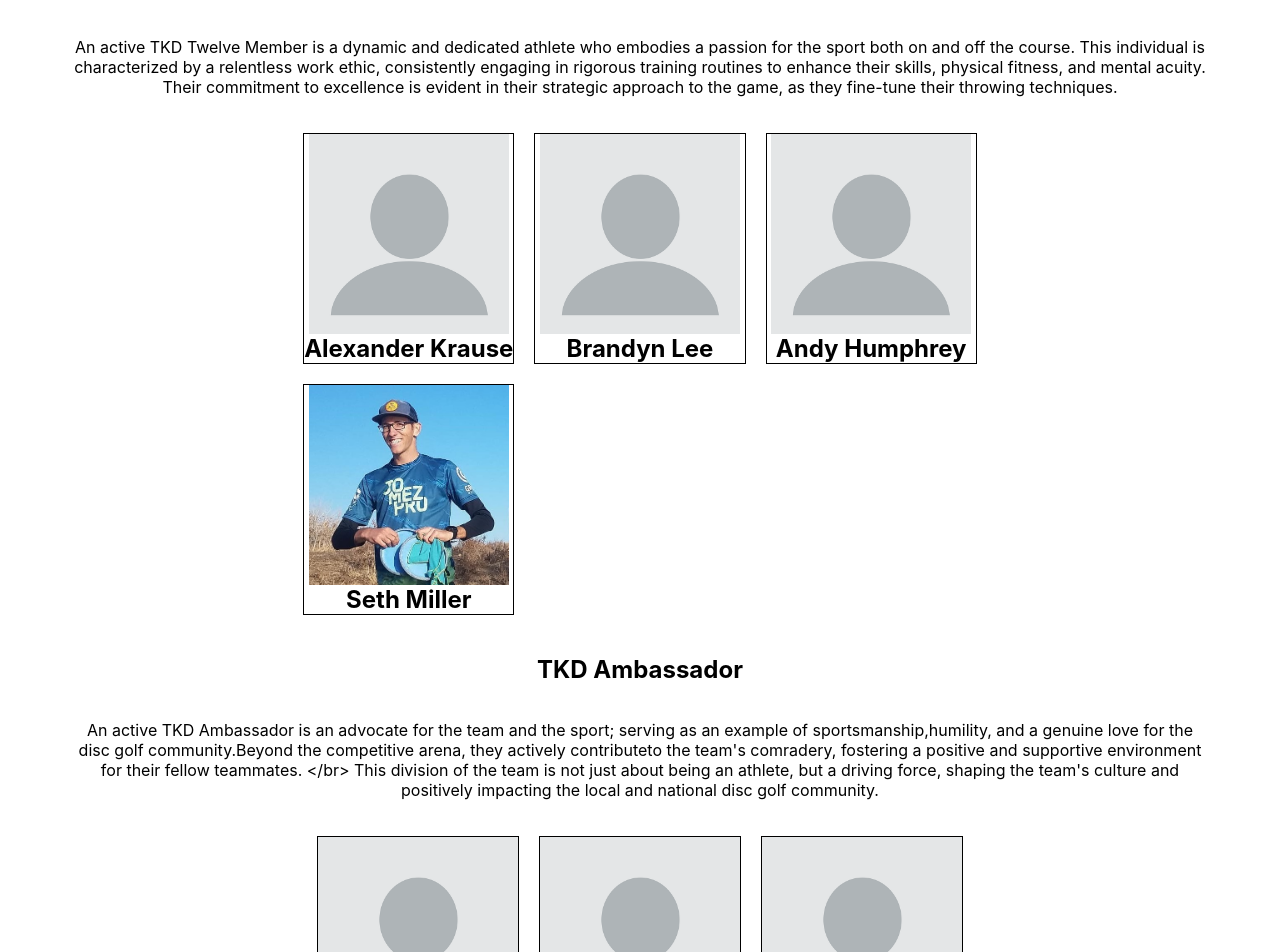
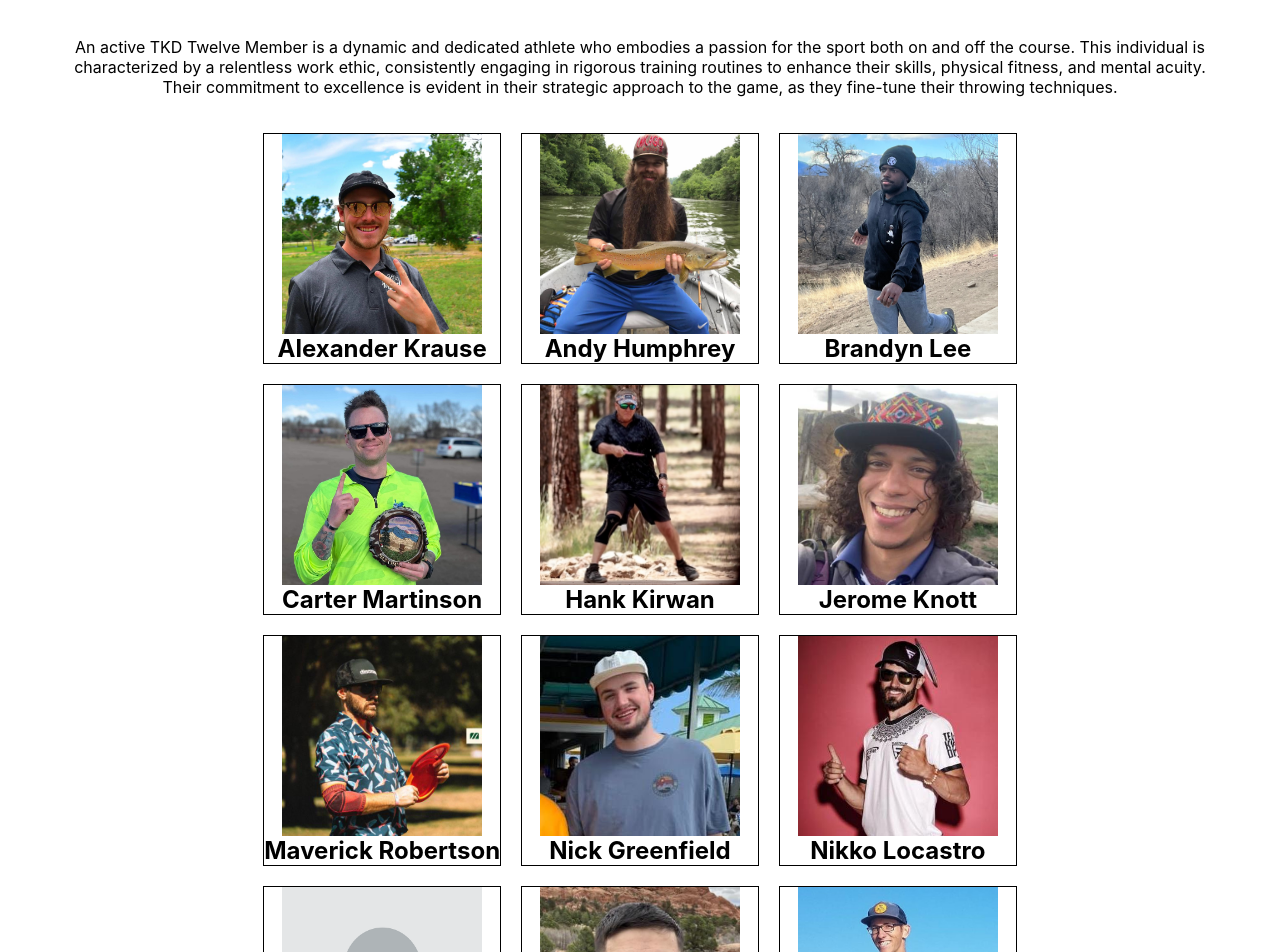
Before and after one commit to millerado/tkd-roster, a React (Create React App) app: page / in a window 1280 px wide. Shown: the part 220-1172 px from the top of the page. Built offline with nearby package versions, Linux system fonts and the light colour scheme.

Commit message:
updated tkd 12 info

```diff
--- a/src/teamData.js
+++ b/src/teamData.js
@@ -11,27 +11,92 @@
   name: 'Alexander Krause',
   pdga: '100061',
   divison: 'MPO',
-  favEvent: 'The Harvest',
-  favCourse: 'Pueblo City Park',
-  picture: null,
+  favEvent: '',
+  favCourse: '',
+  picture: 'alex-krause-headshot.jpg',
 };
 
 const andyHumphrey = {
   name: 'Andy Humphrey',
   pdga: '241249',
   divison: 'MA1',
-  favEvent: 'The Harvest',
-  favCourse: 'Pueblo City Park',
-  picture: null,
+  favEvent: '',
+  favCourse: '',
+  picture: 'andy-humphrey-headshot.jpg',
 };
 
 const brandynLee = {
   name: 'Brandyn Lee',
   pdga: '146785',
   divison: 'MA1',
-  favEvent: 'The Harvest',
-  favCourse: 'Pueblo City Park',
+  favEvent: '',
+  favCourse: '',
+  picture: 'brandyn-lee-headshot.jpg',
+};
+
+const carterMartinson = {
+  name: 'Carter Martinson',
+  pdga: '202817',
+  divison: 'MA2',
+  favEvent: '',
+  favCourse: '',
+  picture: 'carter-martinson-headshot.jpg',
+};
+const hankKirwan = {
+  name: 'Hank Kirwan',
+  pdga: '9059',
+  divison: 'MP40',
+  favEvent: '',
+  favCourse: '',
+  picture: 'hank-kirwan-headshot.jpg',
+};
+const jeromeKnott = {
+  name: 'Jerome Knott',
+  pdga: '42369',
+  divison: 'MPO',
+  favEvent: '',
+  favCourse: '',
+  picture: 'jerome-knott-headshot.jpg',
+};
+const maverickRobertson = {
+  name: 'Maverick Robertson',
+  pdga: '65118',
+  divison: 'MPO',
+  favEvent: '',
+  favCourse: '',
+  picture: 'maverick-robertson-headshot.jpg',
+};
+const nickGreenfield = {
+  name: 'Nick Greenfield',
+  pdga: '96947',
+  divison: 'MA1',
+  favEvent: '',
+  favCourse: '',
+  picture: 'nick-greenfield-headshot.jpg',
+};
+const nikkoLocastro = {
+  name: 'Nikko Locastro',
+  pdga: '11534',
+  divison: 'MPO',
+  favEvent: '',
+  favCourse: '',
+  picture: 'nikko-locastro-headshot.jpg',
+};
+const noahVialpando = {
+  name: 'Noah Vialpando',
+  pdga: '100966',
+  divison: 'MA1',
+  favEvent: '',
+  favCourse: '',
   picture: null,
+};
+const peterHeidlauf = {
+  name: 'Peter Heidlauf',
+  pdga: '127191',
+  divison: 'MPO',
+  favEvent: '',
+  favCourse: '',
+  picture: 'peter-heidlauf-headshot.jpg',
 };
 
 const level12 = {
@@ -40,16 +105,16 @@
     'An active TKD Twelve Member is a dynamic and dedicated athlete who embodies a passion for the sport both on and off the course. This individual is characterized by a relentless work ethic, consistently engaging in rigorous training routines to enhance their skills, physical fitness, and mental acuity. Their commitment to excellence is evident in their strategic approach to the game, as they fine-tune their throwing techniques.',
   players: [
     alexKrause,
+    andyHumphrey,
     brandynLee,
-    andyHumphrey,
-    // 'Carter Martinson',
-    // 'Hank Kirwan',
-    // 'Jerome Knott',
-    // 'Maverick Robertson',
-    // 'Nick Greenfield',
-    // 'Nikko Locastro',
-    // 'Noah Vialpando',
-    // 'Peter Heidlauf',
+    carterMartinson,
+    hankKirwan,
+    jeromeKnott,
+    maverickRobertson,
+    nickGreenfield,
+    nikkoLocastro,
+    noahVialpando,
+    peterHeidlauf,
     sethMiller,
   ],
 };
```
